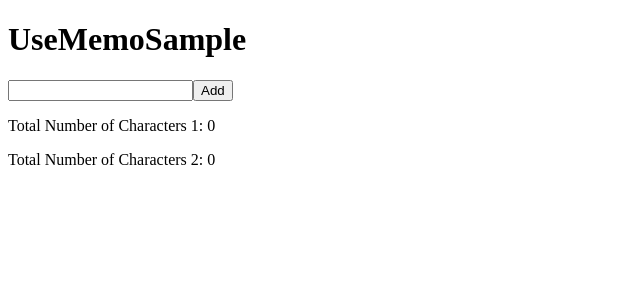
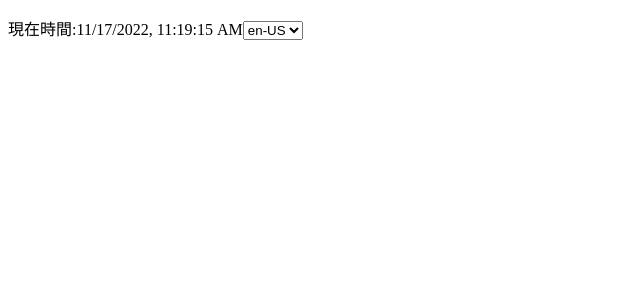
Before and after one commit to alto-I/react-sample-next, a React (Create React App) app: page / in a window 1280 px wide. Shown: the top 300 px of the page, without its empty margins (0-640 px from the left). Built offline with nearby package versions, Linux system fonts and the light colour scheme.

Commit message:
3.5.3まで

```diff
--- /dev/null
+++ b/src/components/UseEffectSample.tsx
@@ -0,0 +1,63 @@
+import React, { useState, useEffect } from 'react';
+
+const UPDATE_CYCLE = 1000;
+
+const KEY_LOCALE = 'KEY_LOCALE';
+
+enum Locale {
+  US = 'en-US',
+  JP = 'ja-JP',
+}
+
+const getLocaleFromString = (text: string) => {
+  switch (text) {
+    case Locale.US:
+      return Locale.US;
+    case Locale.JP:
+      return Locale.JP;
+    default:
+      return Locale.US;
+  }
+};
+
+export const UseEffectSample = () => {
+  const [timestamp, setTimestamp] = useState(new Date());
+  const [locale, setLocale] = useState(Locale.US);
+
+  useEffect(() => {
+    const timer = setInterval(() => {
+      setTimestamp(new Date());
+    }, UPDATE_CYCLE);
+
+    return () => {
+      clearInterval(timer);
+    };
+  }, []);
+
+  useEffect(() => {
+    const savedLocale = localStorage.getItem(KEY_LOCALE);
+    if (savedLocale !== null) {
+      setLocale(getLocaleFromString(savedLocale));
+    }
+  }, []);
+
+  useEffect(() => {
+    localStorage.setItem(KEY_LOCALE, locale);
+  }, [locale]);
+
+  return (
+    <div>
+      <p>
+        <span id="current-time-label">現在時間</span>
+        <span>:{timestamp.toLocaleString(locale)}</span>
+        <select
+          value={locale}
+          onChange={(e) => setLocale(getLocaleFromString(e.target.value))}
+        >
+          <option value="en-US">en-US</option>
+          <option value="ja-JP">ja-JP</option>
+        </select>
+      </p>
+    </div>
+  );
+};
--- a/src/index.tsx
+++ b/src/index.tsx
@@ -1,6 +1,6 @@
 import React from 'react';
 import { createRoot } from 'react-dom/client';
-import { UseMemoSample } from './components/UseMemoSample';
+import { UseEffectSample } from './components/UseEffectSample';
 import reportWebVitals from './reportWebVitals';
 
 const container = document.getElementById('root');
@@ -8,7 +8,7 @@
 
 root.render(
   <React.StrictMode>
-    <UseMemoSample />
+    <UseEffectSample />
   </React.StrictMode>,
 );
 
```
